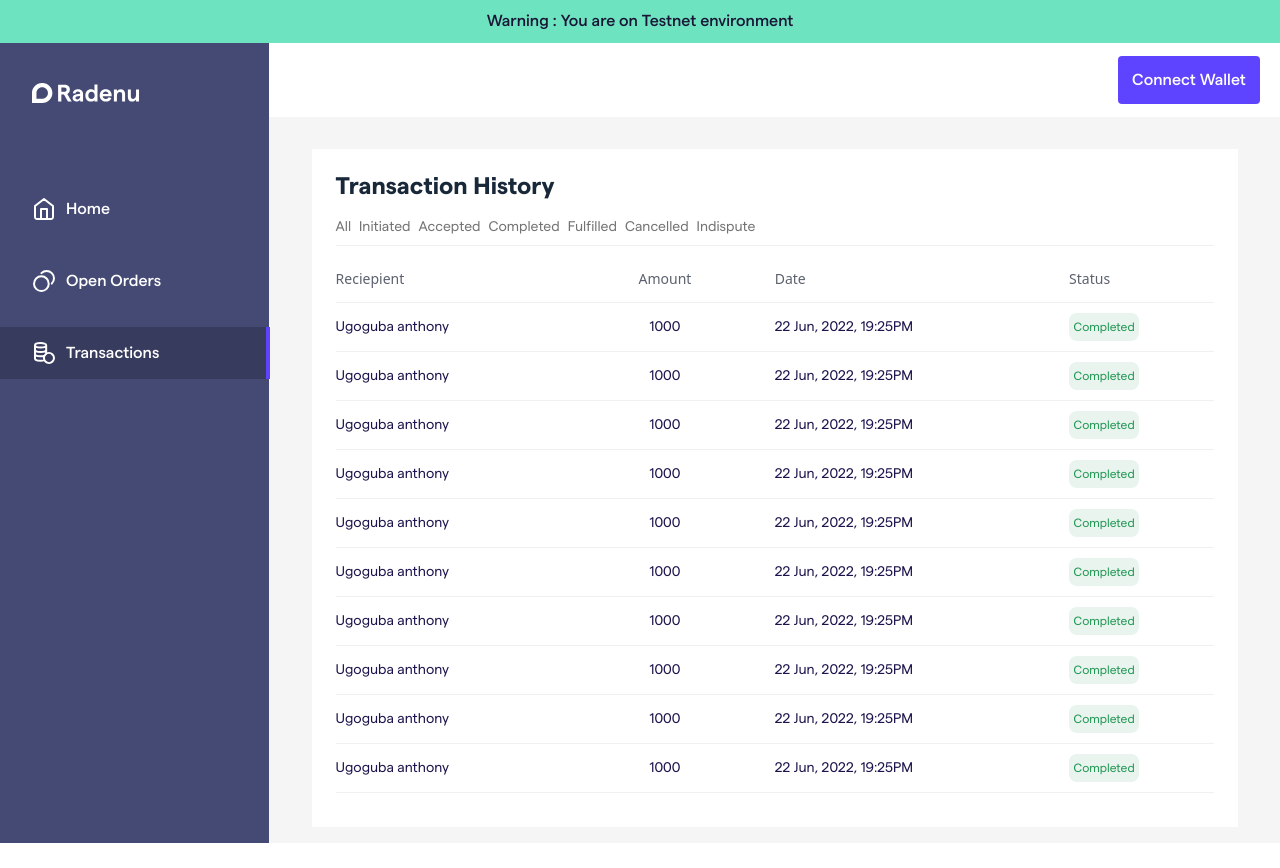
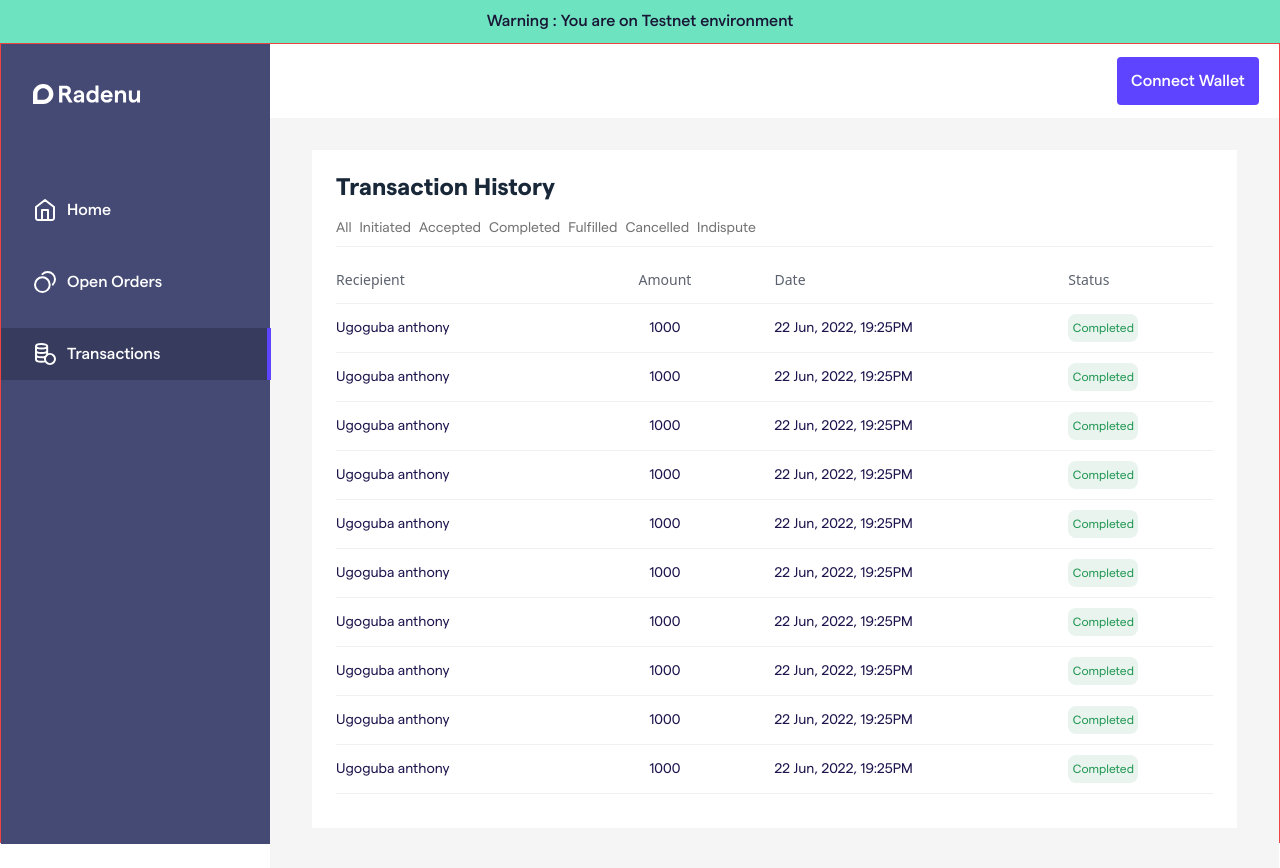
Before and after one commit to coolpythoncodes/zitere, a React (Create React App) app: page /transactions in a window 1280 px wide. Before the commit the page ends 843 px from the top, so only its background shows below. Built offline with nearby package versions, Linux system fonts and the light colour scheme; no server answers; what web3 would draw is missing.

Commit message:
minor UI fix

```diff
--- a/src/components/dashboard-layout/aside.js
+++ b/src/components/dashboard-layout/aside.js
@@ -21,7 +21,7 @@ const Aside = ({ children, sidebarOpen, closeSidebar }) => {
         }
     }
     return (
-        <SidebarContainer style={sidebarResponsiveStyle()} className="hidden  h-full bg-[#454A75] pt-10 lg:block">
+        <SidebarContainer style={sidebarResponsiveStyle()} className="hidden h-screen bg-[#454A75] pt-10 lg:block">
             <div className="flex flex-col h-[90vh]">
                 <div className="px-8 flex items-center justify-between">
                     <Link to="/">
--- a/src/components/dashboard-layout/index.js
+++ b/src/components/dashboard-layout/index.js
@@ -50,7 +50,7 @@ const DashboardLayout = () => {
     return (
         <>
             <p className="text-center matter-medium text-[#191535] text-sm leading-[17px] py-3 bg-[#6EE3C0] md:text-base md:leading-[19px]">Warning : You are on Testnet environment</p>
-            <Layout className="grid grid-cols-1 grid-rows-[0.2fr,3fr]  h-screen lg:grid-cols-[0.8fr,1fr,1fr,1fr]">
+            <Layout className="grid grid-cols-1 grid-rows-[0.2fr,3fr] h-screen relative error lg:grid-cols-[0.8fr,1fr,1fr,1fr]">
                 <Navbar {...{ sidebarOpen, openSidebar }} />
                 <Aside {...{ sidebarOpen, closeSidebar }} >
                     {
--- a/src/utils/helper/network-switch.helper.js
+++ b/src/utils/helper/network-switch.helper.js
@@ -15,7 +15,7 @@ const changeNetwork = async ({ networkName }) => {
 export const isPolygonNetwork = (chainId) => `0x${Number(chainId).toString(16)}` === `0x${Number(80001).toString(16)}`
 
 export const handleNetworkSwitch = async (networkName) => {
-    const notification = toast.loading("Switching to Harmony network...")
+    const notification = toast.loading("Switching to Polygon Matic network...")
     try {
         if (!ethereum) return toast.error("You must install Metamask in your browser extension.", {
             id: notification
```
